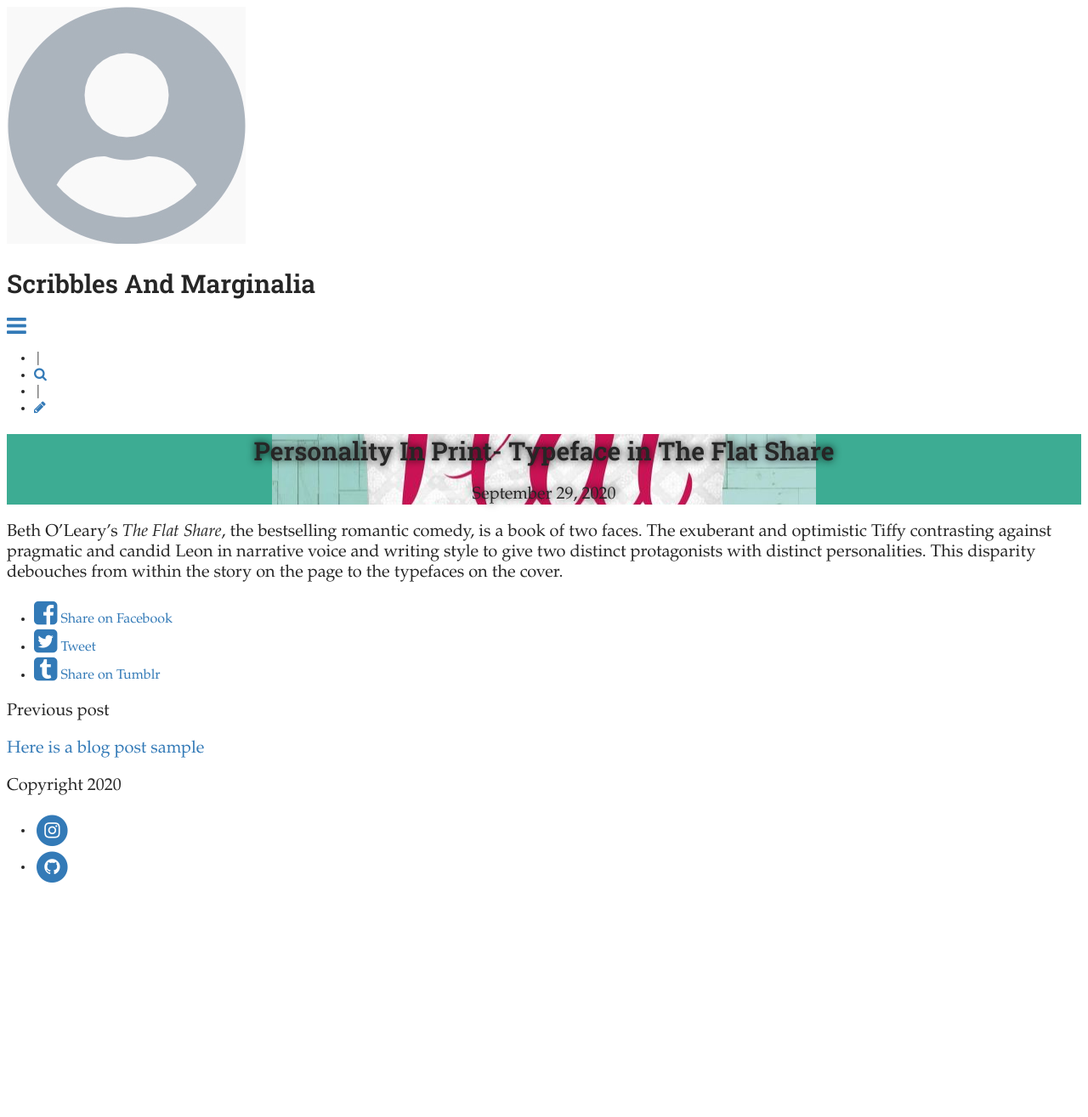
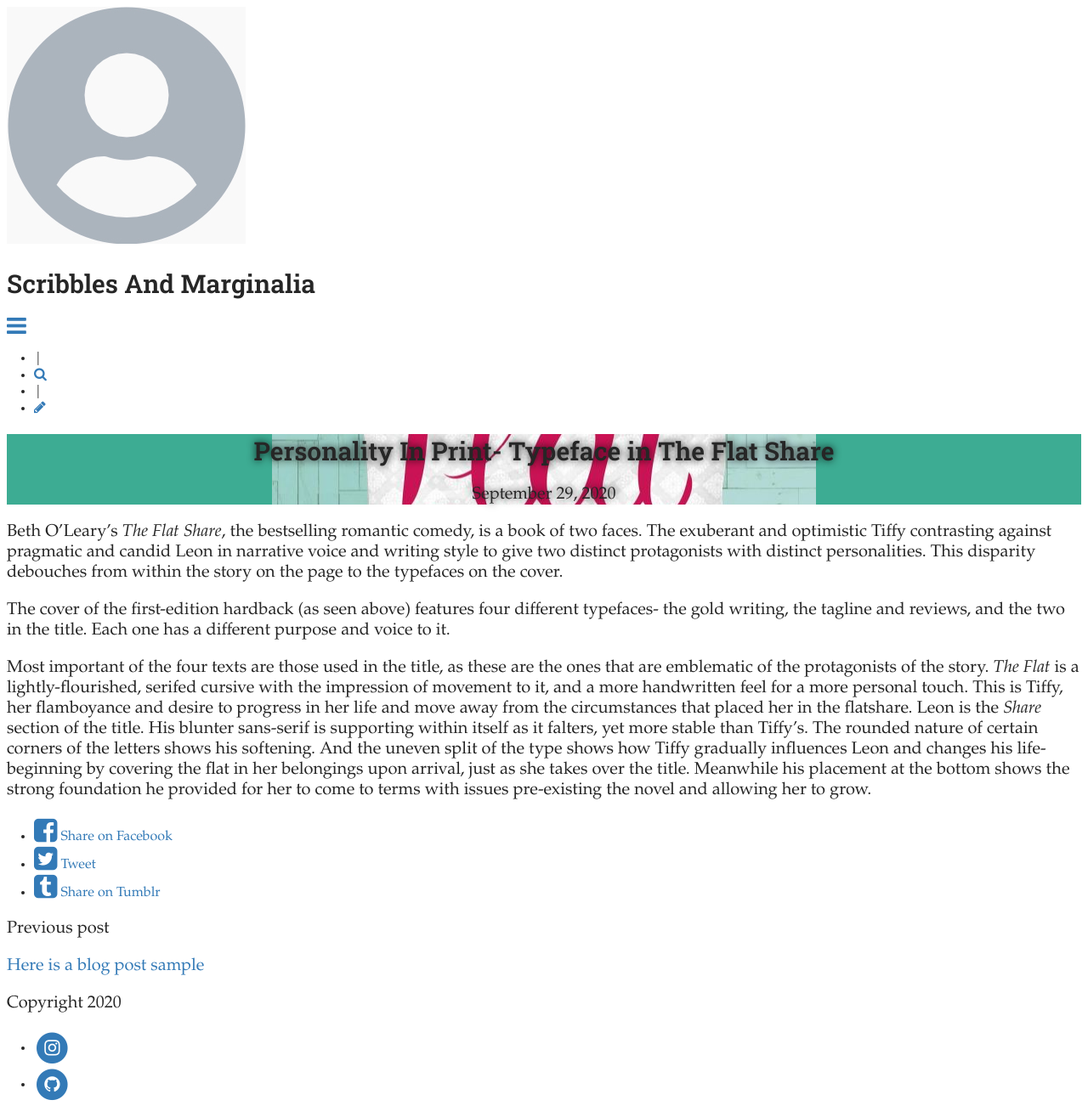
Before and after one commit to eyescroll/BrookesBlog, a Jekyll site: the page built from _posts/2020-09-29-personality-through-print-typeface-in-the-flat-share.md, in a window 1280 px wide. Shown: the whole page at 85% size. Built offline with Jekyll 4.4.1, drawn with Linux system fonts in a browser that asks for light colours; some web fonts are replaced; before the commit the page ends 1059 px from its top, so only the background shows below that.

Commit message:
Update Post “2020-09-29-personality-through-print-typeface-in-the-flat-share”

```diff
--- a/_posts/2020-09-29-personality-through-print-typeface-in-the-flat-share.md
+++ b/_posts/2020-09-29-personality-through-print-typeface-in-the-flat-share.md
@@ -7,3 +7,7 @@
 comments: true
 ---
 Beth O'Leary's *The Flat Share*, the bestselling romantic comedy, is a book of two faces. The exuberant and optimistic Tiffy contrasting against pragmatic and candid Leon in narrative voice and writing style to give two distinct protagonists with distinct personalities. This disparity debouches from within the story on the page to the typefaces on the cover.
+
+The cover of the first-edition hardback (as seen above) features four different typefaces- the gold writing, the tagline and reviews, and the two in the title. Each one has a different purpose and voice to it.
+
+Most important of the four texts are those used in the title, as these are the ones that are emblematic of the protagonists of the story. *The Flat* is a lightly-flourished, serifed cursive with the impression of movement to it, and a more handwritten feel for a more personal touch. This is Tiffy, her flamboyance and desire to progress in her life and move away from the circumstances that placed her in the flatshare. Leon is the *Share* section of the title. His blunter sans-serif is supporting within itself as it falters, yet more stable than Tiffy's. The rounded nature of certain corners of the letters shows his softening. And the uneven split of the type shows how Tiffy gradually influences Leon and changes his life- beginning by covering the flat in her belongings upon arrival, just as she takes over the title. Meanwhile his placement at the bottom shows the strong foundation he provided for her to come to terms with issues pre-existing the novel and allowing her to grow.
```
